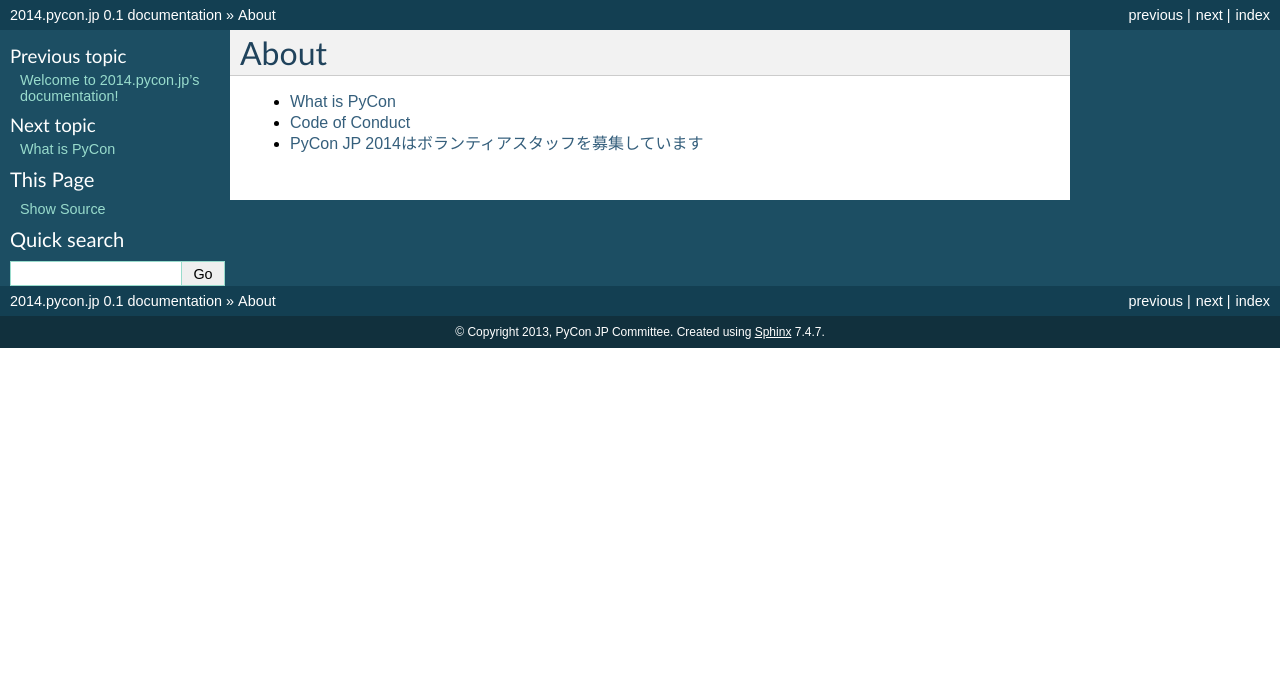
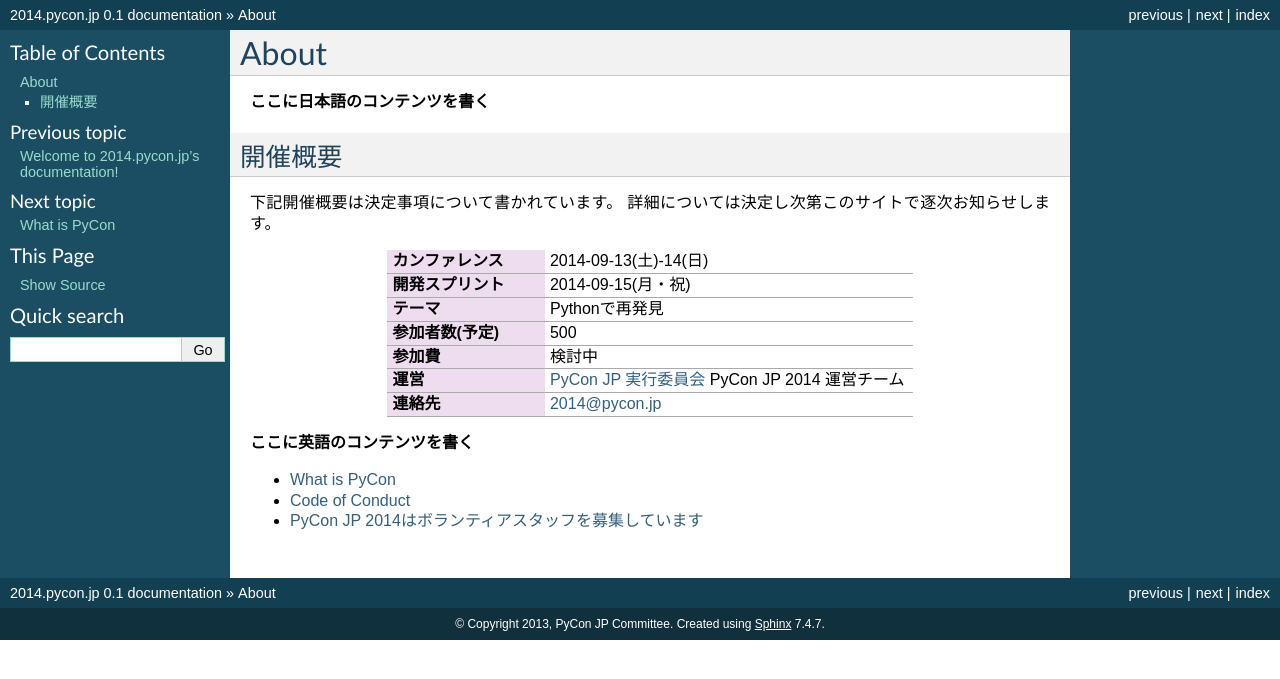
Before and after one commit to pyconjp/2014.pycon.jp, a Sphinx documentation site: the page built from sphinx/about/index.rst, in a window 1280 px wide. Shown: the top 679 px of the page. Built offline with Sphinx 7.4.7, drawn with Linux system fonts in a browser that asks for light colours.

Commit message:
開催概要(日本語)を追加した

```diff
--- a/sphinx/about/index.rst
+++ b/sphinx/about/index.rst
@@ -1,6 +1,37 @@
 =======
  About
 =======
+
+**ここに日本語のコンテンツを書く**
+
+開催概要
+--------
+
+下記開催概要は決定事項について書かれています。
+詳細については決定し次第このサイトで逐次お知らせします。
+
+.. list-table::
+   :widths: 30 70
+   :stub-columns: 1
+
+   * - カンファレンス
+     - 2014-09-13(土)-14(日)
+   * - 開発スプリント
+     - 2014-09-15(月・祝)
+   * - テーマ
+     - Pythonで再発見
+   * - 参加者数(予定)
+     - 500
+   * - 参加費
+     - 検討中
+   * - 運営
+     - `PyCon JP 実行委員会`_ PyCon JP 2014 運営チーム
+   * - 連絡先
+     - 2014@pycon.jp
+
+.. _`PyCon JP 実行委員会`: http://www.pycon.jp/committee.html
+
+**ここに英語のコンテンツを書く**
 
 .. toctree::
    :maxdepth: 1
```
